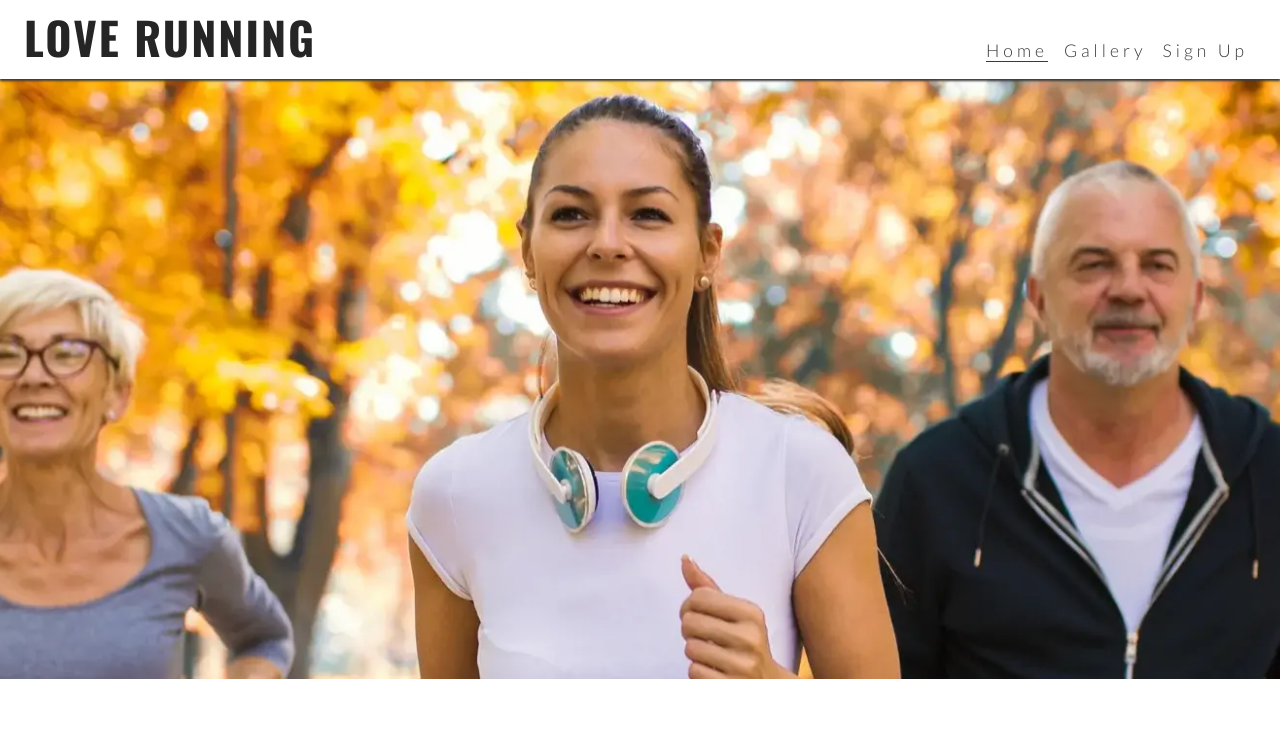
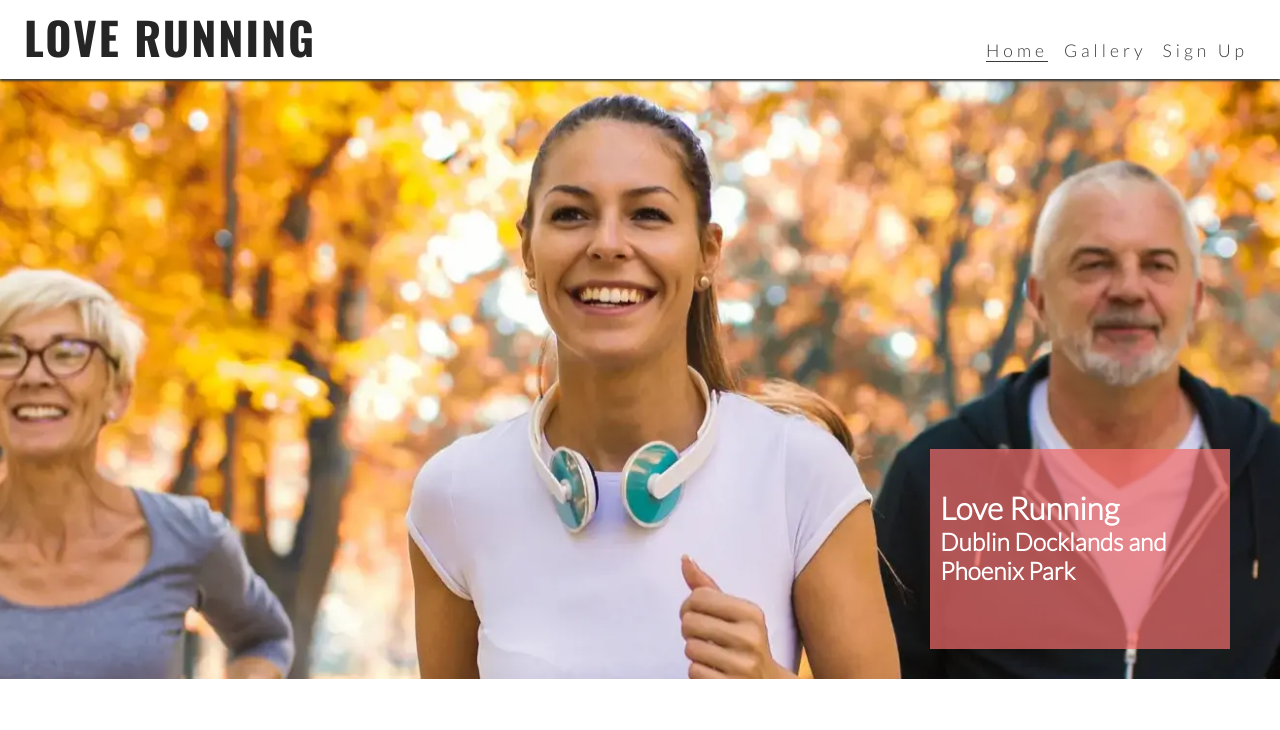
Before and after one commit to AllyxPally/love-running, a plain HTML site: page index.html in a window 1280 px wide. Shown: the top 730 px of the page. Drawn offline with nearby package versions, Linux system fonts and the light colour scheme.

Commit message:
Add cover text with club name and locations

```diff
--- a/assets/css/style.css
+++ b/assets/css/style.css
@@ -96,6 +96,23 @@ main {
    height: 600px;
    width: 100%;
    background: url(../images/hero-image.webp) no-repeat center center/cover;
+   position: relative;
+}
+
+#cover-text {
+   /* Final rgba value sets the opacity so it is semi-transparent */
+   background-color: rgba(241, 109, 107, .7);
+   font-size: 130%;
+   position: absolute;
+   bottom: 30px;
+   width: 80%;
+   min-height: 200px;
+   padding-top: 40px;
+   padding-left: 10px;
+}
+
+#cover-text > h2, #cover-text > h3 {
+   color: #ffffff;
 }
 
 /*Footer*/
@@ -148,6 +165,11 @@ main {
    /* Push down main content to accomodate larger header */
    margin-top: 79px;
 }
+/* Hero image */
+#cover-text {
+   width: 300px;
+   right: 50px;
+}
 
 
 
--- a/index.html
+++ b/index.html
@@ -35,7 +35,12 @@
 
    <!--Main Content-->
    <main>
-    <section id="hero"></section>
+    <section id="hero">
+        <div id="cover-text">
+            <h2>Love Running</h2>
+            <h3>Dublin Docklands and Phoenix Park</h3>
+        </div>
+    </section>
    </main>
 
    <!--Footer-->
```
